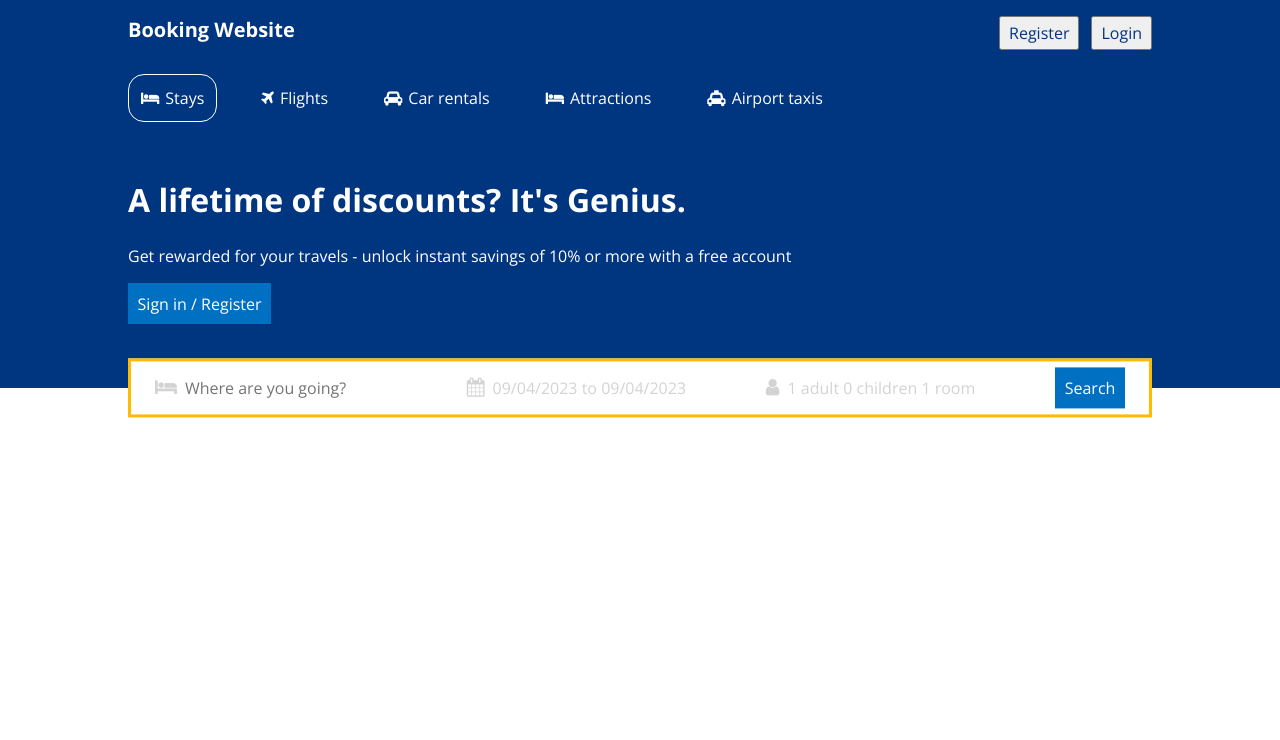
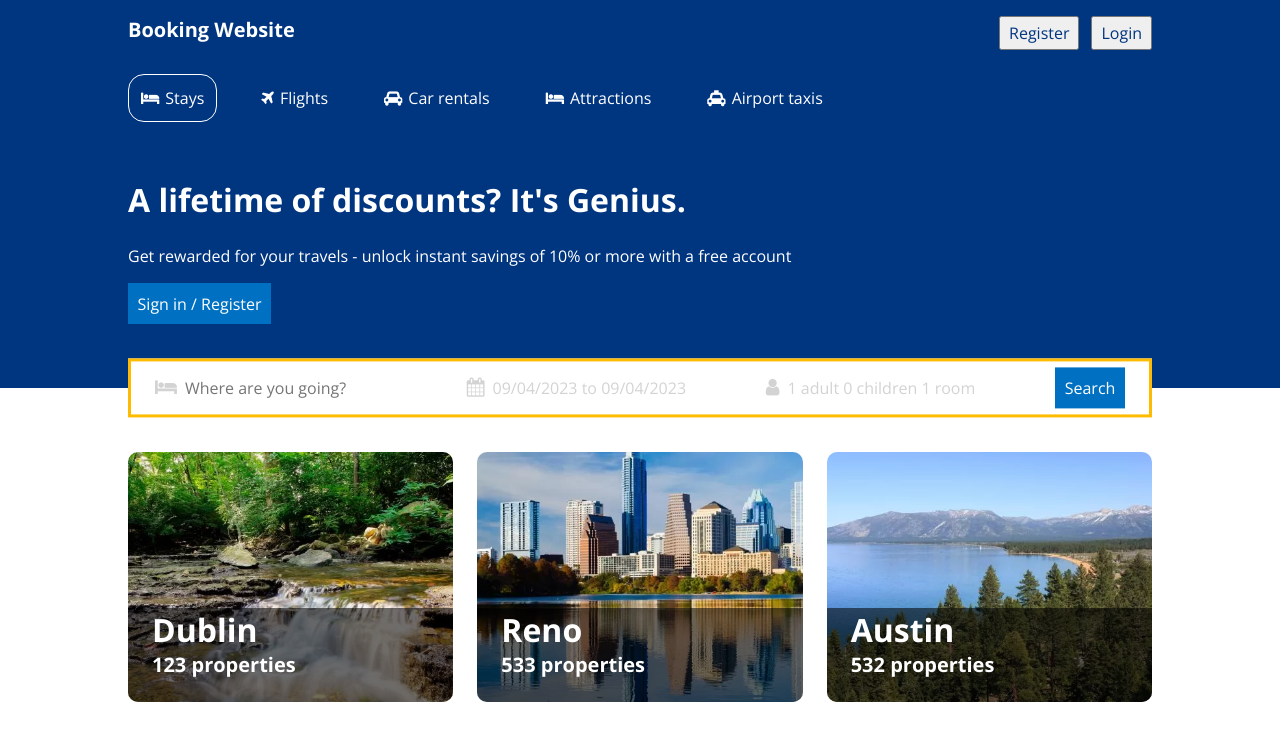
Before and after one commit to hp-nguyen/fx-rjs-asm-1, a React (Create React App) app: page / in a window 1280 px wide. Shown: the top 740 px of the page. Built offline with nearby package versions, Linux system fonts and the light colour scheme.

Commit message:
Cities List

```diff
--- /dev/null
+++ b/src/components/CitiesList/CitiesList.css
@@ -0,0 +1,34 @@
+.cities-container {
+  display: flex;
+  gap: 24px;
+  padding-top: 64px;
+}
+.city-card {
+  height: 250px;
+  position: relative;
+  flex-grow: 1;
+  z-index: 1;
+}
+.city-img {
+  height: 100%;
+  width: 100%;
+  object-fit: cover;
+  border-radius: 10px;
+}
+.text-overlay {
+  position: absolute;
+  bottom: 0;
+  width: 100%;
+  color: #fff;
+  padding-left: 24px;
+  border-radius: 0 0 10px 10px;
+  background-color: rgba(0, 0, 0, 0.55);
+
+}
+.city-name {
+  font-size: 3.2rem;
+}
+.sub-text {
+  font-size: 2rem;
+  margin-bottom: 24px;
+}
--- /dev/null
+++ b/src/components/CitiesList/CitiesList.js
@@ -0,0 +1,26 @@
+import './CitiesList.css';
+import City from './City';
+const citiesData = [
+  {
+    name: 'Dublin',
+    subText: '123 properties',
+    image: './images/city_1.webp',
+  },
+  {
+    name: 'Reno',
+    subText: '533 properties',
+    image: './images/city_2.webp',
+  },
+  {
+    name: 'Austin',
+    subText: '532 properties',
+    image: './images/city_3.webp',
+  },
+];
+export default function CitiesList() {
+  return (
+    <div className="cities-container container--mw-1024">
+      {citiesData.map(city => <City city={city} key={city.name}/>)}
+    </div>
+  );
+}
--- /dev/null
+++ b/src/components/CitiesList/City.js
@@ -0,0 +1,11 @@
+export default function City({ city }) {
+  return (
+    <div className="city-card">
+      <img className="city-img" src={city.image} alt={city.name} />
+      <div className="text-overlay">
+        <h2 className="city-name">{city.name}</h2>
+        <h3 className="sub-text">{city.subText}</h3>
+      </div>
+    </div>
+  );
+}
--- a/src/components/Header/HeaderSearch/HeaderSearch.css
+++ b/src/components/Header/HeaderSearch/HeaderSearch.css
@@ -10,6 +10,7 @@
   display: flex;
   align-items: center;
   justify-content: space-between;
+  z-index: 2;
 }
 .form-control input {
   border: none;
--- a/src/pages/home/Home.jsx
+++ b/src/pages/home/Home.jsx
@@ -1,3 +1,4 @@
+import CitiesList from '../../components/CitiesList/CitiesList';
 import Header from '../../components/Header/Header';
 import Navbar from '../../components/Navbar/Navbar';
 import './Home.css';
@@ -6,6 +7,9 @@ const Home = () => {
     <>
       <Navbar />
       <Header />
+      <main>
+        <CitiesList/>
+      </main>
     </>
   );
 };
```
